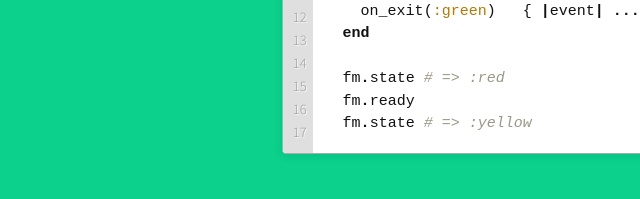
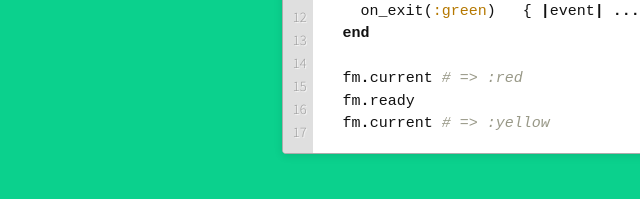
Before and after one commit to piotrmurach/finite_machine, a plain HTML site: page index.html in a window 1280 px wide. Shown: the part 704-903 px from the top of the page, 0-640 px from the left. Drawn offline with Linux system fonts and the light colour scheme.

Commit message:
Change state machine example to use current call

```diff
--- a/index.html
+++ b/index.html
@@ -83,9 +83,9 @@
   <span class="n">on_exit</span><span class="p">(</span><span class="ss">:green</span><span class="p">)</span>   <span class="p">{</span> <span class="o">|</span><span class="n">event</span><span class="o">|</span> <span class="o">...</span> <span class="p">}</span>
 <span class="k">end</span>
 
-<span class="n">fm</span><span class="o">.</span><span class="n">state</span> <span class="c1"># =&gt; :red</span>
+<span class="n">fm</span><span class="o">.</span><span class="n">current</span> <span class="c1"># =&gt; :red</span>
 <span class="n">fm</span><span class="o">.</span><span class="n">ready</span>
-<span class="n">fm</span><span class="o">.</span><span class="n">state</span> <span class="c1"># =&gt; :yellow</span></code></pre></figure>
+<span class="n">fm</span><span class="o">.</span><span class="n">current</span> <span class="c1"># =&gt; :yellow</span></code></pre></figure>
         </div>
       </div>
     </div>
```
Also changed, not shown: assets/.sprockets-manifest-da3980413c7f2457ead131fc26459674.json (renamed from assets/.sprockets-manifest-5139261f334dac3486559491bdd56d28.json).
